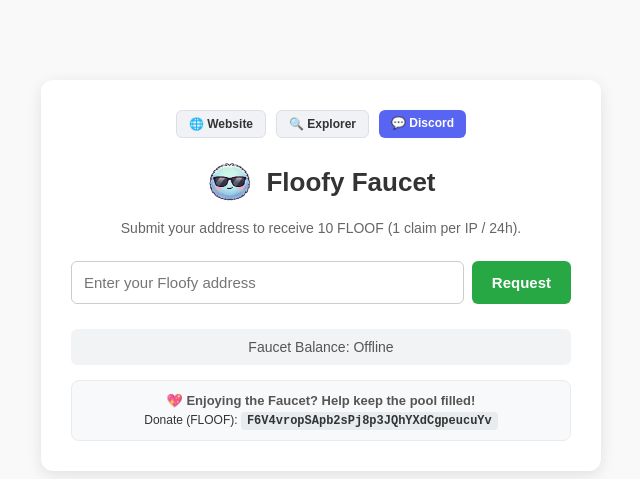
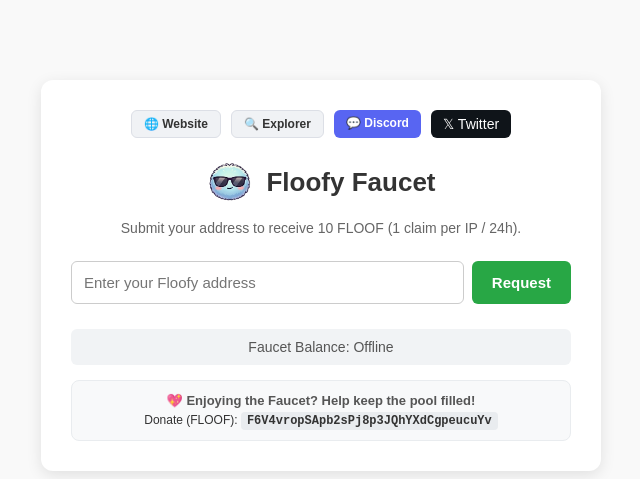
Before and after one commit to CryptoSirDev/floofy-faucet, a website: page public/index.html in a window 1280 px wide. Shown: the top 479 px of the page, without its empty margins (319-959 px from the left). Drawn offline with Linux system fonts and the light colour scheme; no server answers.

Commit message:
Update index.html

```diff
--- a/public/index.html
+++ b/public/index.html
@@ -105,6 +105,7 @@
   <a href="https://discord.gg/uNfY7acNMb" target="_blank" rel="noopener noreferrer" style="padding: 6px 12px; background-color: #5865F2; color: white; text-decoration: none; border-radius: 6px; font-size: 12px; font-weight: bold;">
     💬 Discord
   </a>
+    <a href="https://x.com/Floofy_Chain" target="_blank" rel="noopener noreferrer" style="padding: 6px 12px; background-color: #0f1419; color: white; text-decoration: none; border-radius: 6px; font-size: 14px; font-weight: 500;">𝕏 Twitter</a>
 </div>
         <div class="header-logo">
             <img src="Floofy_Icone.png" alt="Floofy Logo">
```
